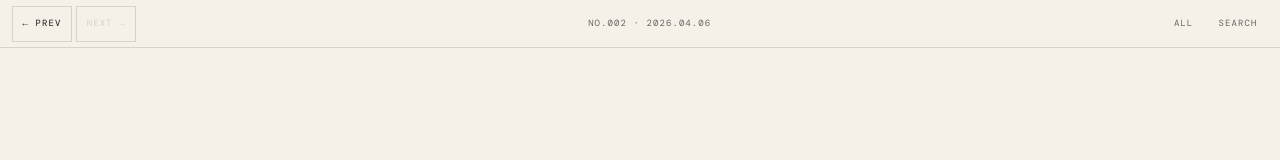
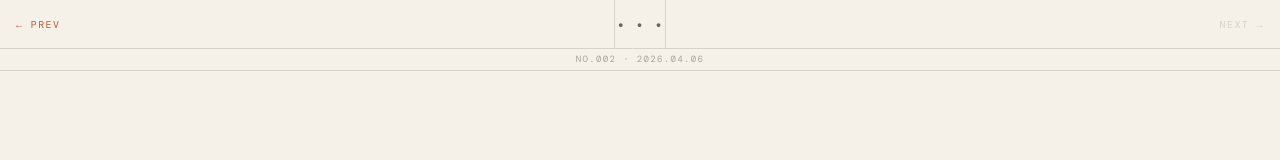
Before and after one commit to KATH-2025/knows-every-day, a Next.js app: page / in a window 1280 px wide. Shown: the top 160 px of the page. Built offline with nearby package versions, Linux system fonts and the light colour scheme; a web font is replaced by a local one.

Commit message:
redesign: unified nav - PostNav two-row + dots menu, archive/search back link

```diff
--- a/src/app/search/page.tsx
+++ b/src/app/search/page.tsx
@@ -15,9 +15,9 @@ export default function SearchPage() {
   return (
     <main className={styles.page}>
       <div className={styles.wrap}>
-        <div className={styles.pageHeader}>
+        <div className={styles.pageNav}>
+          <Link href="/" className={styles.backLink}>← BACK</Link>
           <span className={styles.pageTitle}>SEARCH</span>
-          <Link href="/" className={styles.homeLink}>← HOME</Link>
         </div>
         <SearchBar index={index} />
         <SiteFooter />
--- a/src/components/PostNav.module.css
+++ b/src/components/PostNav.module.css
@@ -1,88 +1,124 @@
 .nav {
-  height: 48px;
   display: flex;
-  align-items: center;
-  padding: 0 0.75rem;
+  flex-direction: column;
   border-bottom: 0.5px solid var(--rule);
   background: var(--paper);
   flex-shrink: 0;
-  gap: 0.25rem;
 }
 
-/* 左：翻篇按钮 */
-.left {
+/* ── 第一行 ── */
+.row1 {
   display: flex;
-  align-items: center;
-  gap: 0.25rem;
-  flex-shrink: 0;
+  align-items: stretch;
+  height: 48px;
 }
 
-.flipBtn {
-  font-family: var(--font-mono);
-  font-size: 9px;
-  letter-spacing: 0.12em;
-  color: var(--ink);
-  text-decoration: none;
-  padding: 0.4rem 0.6rem;
-  border: 0.5px solid var(--rule);
-  min-height: 36px;
-  display: flex;
-  align-items: center;
-  white-space: nowrap;
-}
-
-.flipBtn:hover {
-  border-color: var(--ink);
-  color: var(--rust);
-}
-
-/* 中：期号日期 */
-.center {
+/* PREV / NEXT */
+.flip {
   flex: 1;
   display: flex;
   align-items: center;
-  justify-content: center;
-  overflow: hidden;
+  font-family: var(--font-mono);
+  font-size: 10px;
+  letter-spacing: 0.14em;
+  color: var(--ink);
+  text-decoration: none;
+  padding: 0 1rem;
+  /* 保证手机 44px 最小触摸区域 */
+  min-width: 80px;
 }
 
-.issue {
-  font-family: var(--font-mono);
-  font-size: 9px;
-  letter-spacing: 0.12em;
-  color: var(--ink2);
-  white-space: nowrap;
-  overflow: hidden;
-  text-overflow: ellipsis;
+.flip:first-child {
+  justify-content: flex-start;
 }
 
-/* 右：ALL + SEARCH 入口 */
-.right {
-  display: flex;
-  align-items: center;
-  gap: 0.25rem;
-  flex-shrink: 0;
+.flip:last-child {
+  justify-content: flex-end;
 }
 
-.entryBtn {
-  font-family: var(--font-mono);
-  font-size: 9px;
-  letter-spacing: 0.12em;
-  color: var(--ink2);
-  text-decoration: none;
-  padding: 0.4rem 0.6rem;
-  border: 0.5px solid transparent;
-  min-height: 36px;
-  display: flex;
-  align-items: center;
-  white-space: nowrap;
-}
-
-.entryBtn:hover {
-  border-color: var(--rule);
-  color: var(--ink);
+.flip:hover {
+  color: var(--rust);
 }
 
 .disabled {
   color: var(--rule);
   pointer-events: none;
 }
+
+/* ··· 菜单 */
+.menuWrap {
+  position: relative;
+  display: flex;
+  align-items: center;
+}
+
+.menuBtn {
+  list-style: none;
+  display: flex;
+  align-items: center;
+  justify-content: center;
+  width: 52px;
+  height: 48px;
+  font-size: 18px;
+  letter-spacing: 0.05em;
+  color: var(--ink2);
+  cursor: pointer;
+  user-select: none;
+  border-left: 0.5px solid var(--rule);
+  border-right: 0.5px solid var(--rule);
+}
+
+/* 去掉 Safari 的 details 三角 */
+.menuBtn::-webkit-details-marker {
+  display: none;
+}
+
+.menuWrap[open] .menuBtn {
+  color: var(--ink);
+}
+
+.dropdown {
+  position: absolute;
+  top: calc(100% + 4px);
+  left: 50%;
+  transform: translateX(-50%);
+  background: var(--paper);
+  border: 0.5px solid var(--ink);
+  z-index: 200;
+  min-width: 130px;
+}
+
+.dropItem {
+  display: block;
+  padding: 0.85rem 1.2rem;
+  font-family: var(--font-mono);
+  font-size: 10px;
+  letter-spacing: 0.18em;
+  color: var(--ink);
+  text-decoration: none;
+  border-bottom: 0.5px solid var(--rule);
+}
+
+.dropItem:last-child {
+  border-bottom: none;
+}
+
+.dropItem:hover {
+  color: var(--rust);
+}
+
+/* ── 第二行：期号 + 日期 ── */
+.row2 {
+  height: 22px;
+  display: flex;
+  align-items: center;
+  justify-content: center;
+  border-top: 0.5px solid var(--rule);
+}
+
+.issue {
+  font-family: var(--font-mono);
+  font-size: 9px;
+  letter-spacing: 0.15em;
+  color: var(--ink3);
+}
--- a/src/components/PostNav.tsx
+++ b/src/components/PostNav.tsx
@@ -2,8 +2,8 @@ import Link from "next/link";
 import styles from "./PostNav.module.css";
 
 interface Props {
-  issueNum: string;   // "002"
-  date: string;       // "2026.04.06"
+  issueNum: string;
+  date: string;
   prev: string | null;
   next: string | null;
 }
@@ -12,33 +12,40 @@ export default function PostNav({ issueNum, date, prev, next }: Props) {
   return (
     <nav className={styles.nav}>
 
-      {/* 左：翻篇（明确标注是"篇"，和内容内导航区分） */}
-      <div className={styles.left}>
+      {/* 第一行：PREV · ··· · NEXT */}
+      <div className={styles.row1}>
+
         <Link
           href={prev ? `/${prev}` : "#"}
-          className={`${styles.flipBtn} ${!prev ? styles.disabled : ""}`}
+          className={`${styles.flip} ${!prev ? styles.disabled : ""}`}
           aria-disabled={!prev}
         >
           ← PREV
         </Link>
+
+        {/* ··· 菜单，原生 details/summary，无需 JS */}
+        <details className={styles.menuWrap}>
+          <summary className={styles.menuBtn}>···</summary>
+          <div className={styles.dropdown}>
+            <Link href="/" className={styles.dropItem}>TODAY</Link>
+            <Link href="/archive" className={styles.dropItem}>ALL ISSUES</Link>
+            <Link href="/search" className={styles.dropItem}>SEARCH</Link>
+          </div>
+        </details>
+
         <Link
           href={next ? `/${next}` : "#"}
-          className={`${styles.flipBtn} ${!next ? styles.disabled : ""}`}
+          className={`${styles.flip} ${!next ? styles.disabled : ""}`}
           aria-disabled={!next}
         >
           NEXT →
         </Link>
+
       </div>
 
-      {/* 中：期号 + 日期 */}
-      <div className={styles.center}>
+      {/* 第二行：期号 + 日期 */}
+      <div className={styles.row2}>
         <span className={styles.issue}>NO.{issueNum} · {date}</span>
-      </div>
-
-      {/* 右：ALL ISSUES + SEARCH 入口 */}
-      <div className={styles.right}>
-        <Link href="/archive" className={styles.entryBtn}>ALL</Link>
-        <Link href="/search" className={styles.entryBtn}>SEARCH</Link>
       </div>
 
     </nav>
```
Also changed, not shown: src/app/archive/page.module.css (+22 -25 lines), src/app/archive/page.tsx (+3 -6 lines), src/app/search/page.module.css (+22 -18 lines).
